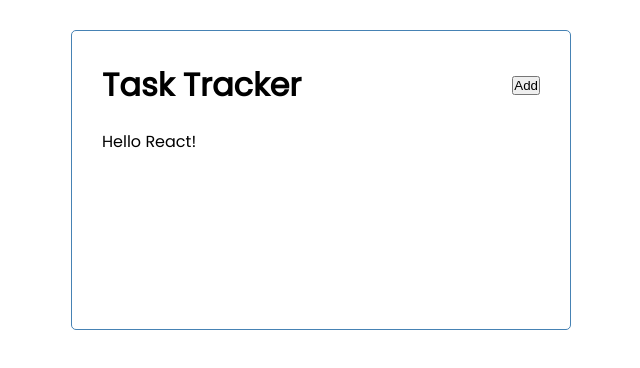
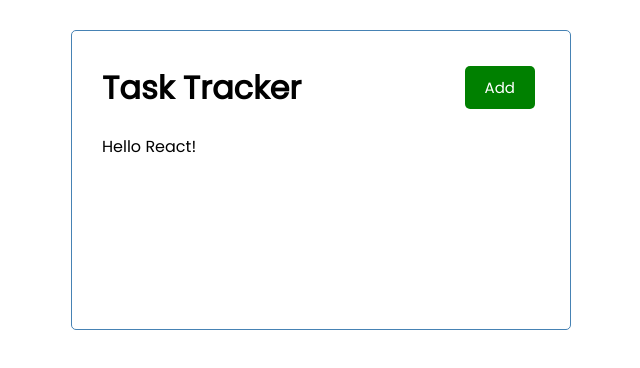
Before and after one commit to neelxie/tasker, a React (Create React App) app: page / in a window 1280 px wide. Shown: the top 368 px of the page, without its empty margins (319-959 px from the left). Built offline with nearby package versions, Linux system fonts and the light colour scheme.

Commit message:
Add new button

```diff
--- a/src/components/Header.js
+++ b/src/components/Header.js
@@ -1,10 +1,14 @@
 import PropTypes from 'prop-types'
+import Button from './Button'
 
 const Header = ({title}) => {
+    const onClick = () => {
+        console.log('Clicked');
+    }
     return (
         <header className="header" >
             <h1>{title}</h1>
-            <button>Add</button>
+            <Button color='green' label='Add' onClick={onClick} />
         </header>
     )
 }
```
